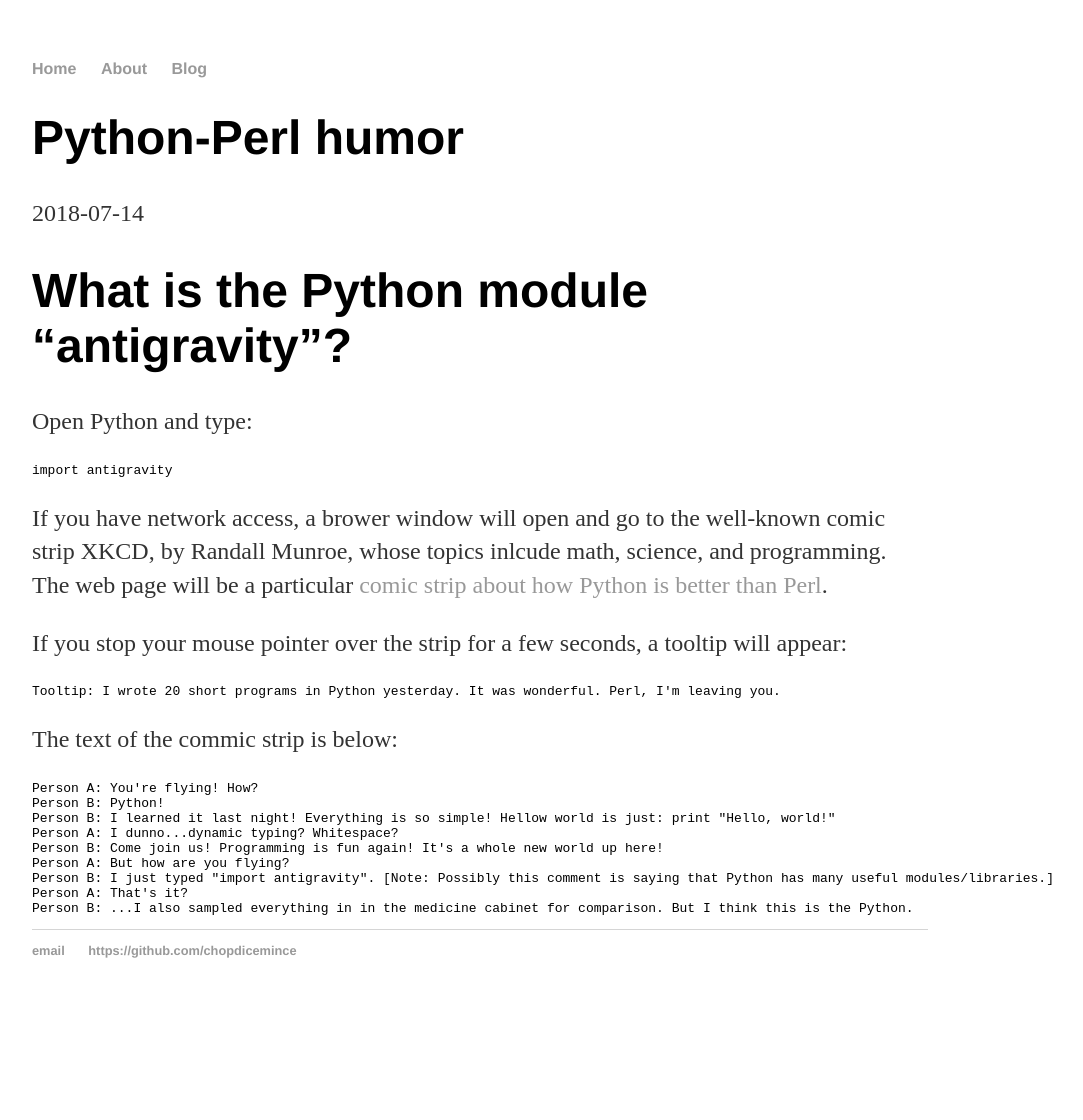
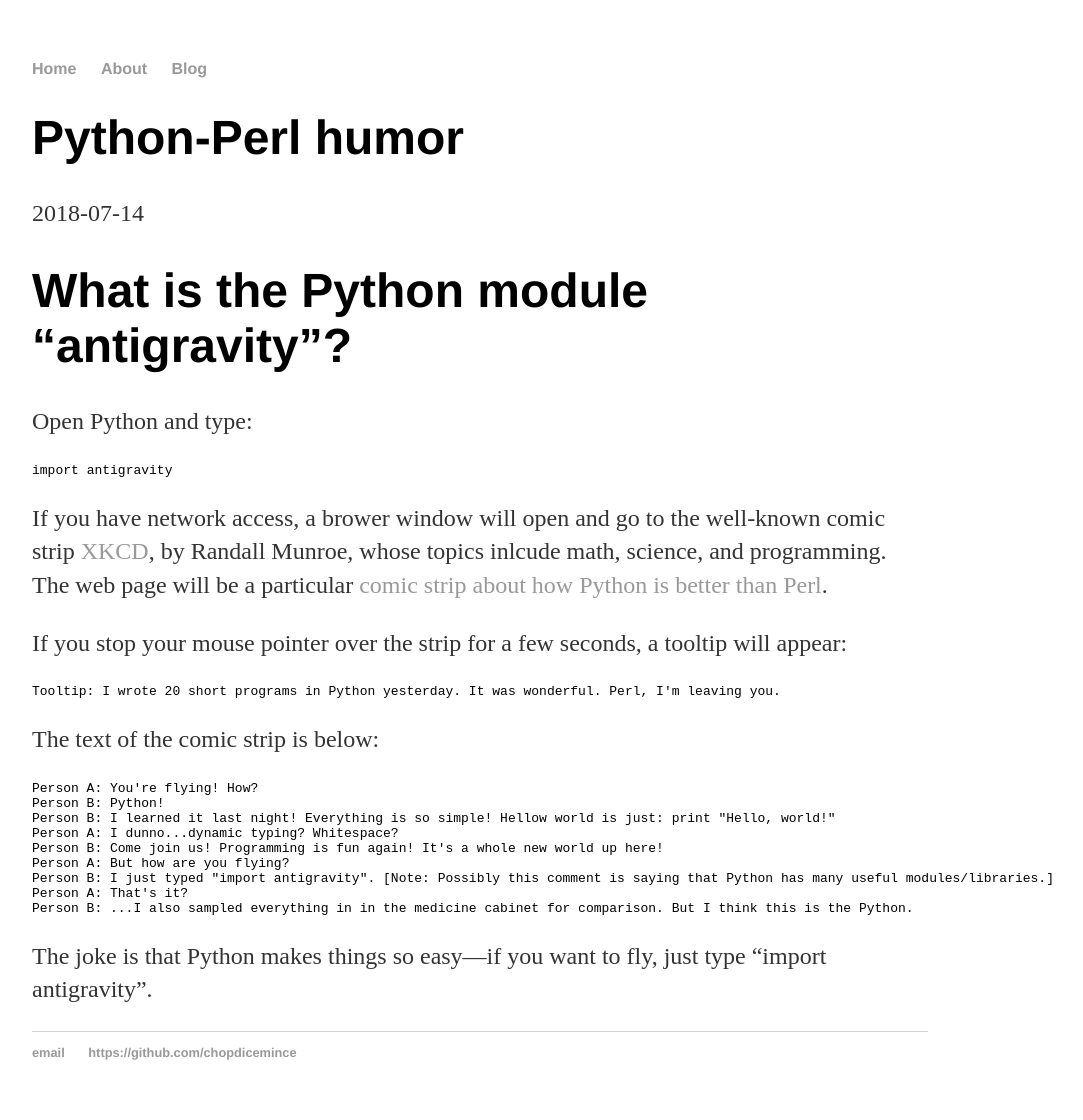
Before and after one commit to chopdicemince/chopdicemince.github.io, a Jekyll site: the page built from _posts/2018-07-14-python-perl-humor.md, in a window 1280 px wide. Shown: the whole page, without its empty margins (160-1243 px from the left). Built offline with Jekyll 4.4.1, drawn with Linux system fonts in a browser that asks for light colours; before the commit the page ends 1018 px from its top, so only the background shows below that.

Commit message:
Add and change text

````diff
--- a/_posts/2018-07-14-python-perl-humor.md
+++ b/_posts/2018-07-14-python-perl-humor.md
@@ -12,7 +12,7 @@
 import antigravity
 ```
 
-If you have network access, a brower window will open and go to the well-known comic strip XKCD, by Randall Munroe, whose topics inlcude math, science, and programming. The web page will be a particular [comic strip about how Python is better than Perl](https://xkcd.com/353/).
+If you have network access, a brower window will open and go to the well-known comic strip [XKCD](https://xkcd.com/), by Randall Munroe, whose topics inlcude math, science, and programming. The web page will be a particular [comic strip about how Python is better than Perl](https://xkcd.com/353/).
 
 If you stop your mouse pointer over the strip for a few seconds, a tooltip will appear:
 
@@ -20,7 +20,7 @@
 Tooltip: I wrote 20 short programs in Python yesterday. It was wonderful. Perl, I'm leaving you.
 ```
 
-The text of the commic strip is below:
+The text of the comic strip is below:
 
 ```
 Person A: You're flying! How?
@@ -33,3 +33,5 @@
 Person A: That's it?
 Person B: ...I also sampled everything in in the medicine cabinet for comparison. But I think this is the Python.
 ```
+
+The joke is that Python makes things so easy---if you want to fly, just type "import antigravity".
````
